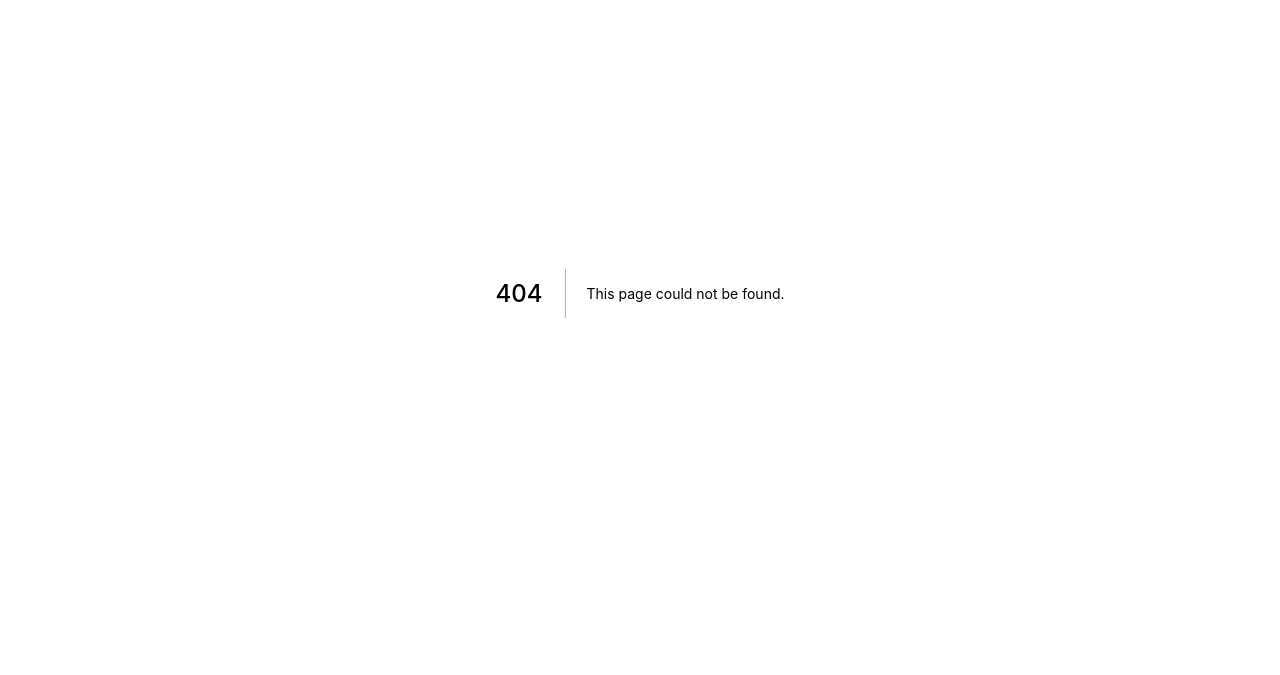
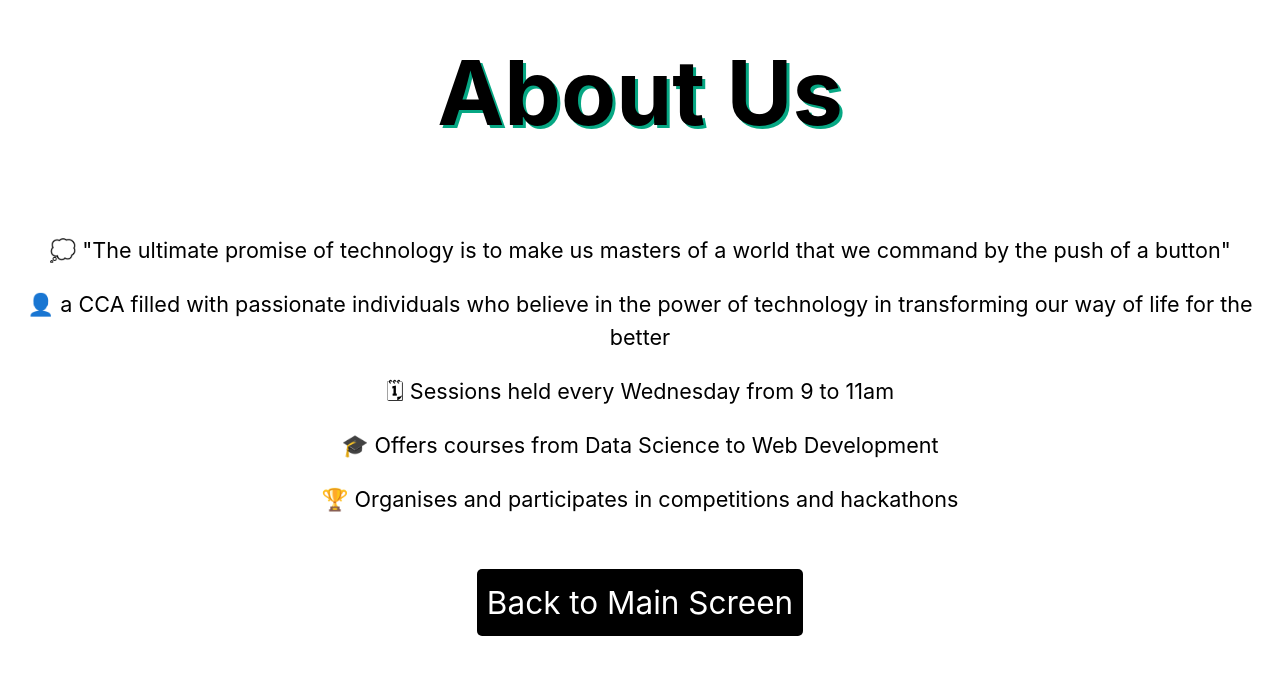
Before and after one commit to yu116/ccaweb, a Next.js app: page /about-us in a window 1280 px wide. Before the commit this address had no page. Shown: the part 107-782 px from the top of the page. Built offline with nearby package versions, Linux system fonts and the light colour scheme.

Commit message:
Update About Us page

```diff
--- a/pages/about.js
+++ b/pages/about-us.js
@@ -1,11 +1,11 @@
 import Link from 'next/link'
 import utilStyles from '../styles/utils.module.css'
 
-export default function About() {
+export default function AboutUs() {
     return (
-        <div className={utilStyles.screen, utilStyles.screenalt}>
+        <div className={utilStyles.screen}>
             <section className={utilStyles.headingMd}>
-                <h1 className={utilStyles.title, utilStyles.titlealt}>About Us</h1>
+                <h1 className={utilStyles.title}>About Us</h1>
                 <div className={utilStyles.container}>
                     <p>
                     💭 "The ultimate promise of technology is to make us masters of a world that we command by the push of a button"
@@ -26,11 +26,13 @@ export default function About() {
 
                 <br></br>
 
+                <div className={utilStyles.subscreen}>
                 <Link href="/">
                 <a className={utilStyles.btn}>
                     Back to Main Screen
                 </a>
                 </Link>
+                </div>
 
             </section>
         </div>
--- a/pages/index.js
+++ b/pages/index.js
@@ -13,7 +13,7 @@ export default function Home() {
 
           {/* Top row of buttons */}
           <div className={utilStyles.subscreen}>
-            <Link href="/about">
+            <Link href="/about-us">
               <a className={utilStyles.btn}>
                 About Us
               </a>
--- a/styles/utils.module.css
+++ b/styles/utils.module.css
@@ -56,7 +56,7 @@
   scroll-behavior: smooth;
 }
 
-.screen, .screenalt {
+.screen {
   height: 100vh;
   width: 100vw;
   display: flex;
@@ -64,10 +64,6 @@
   justify-content: center;
   flex-direction: column;
   text-align: center;
-}
-
-.screenalt {
-  background-color: #06a783;
 }
 
 .subscreen {
@@ -82,13 +78,9 @@
   padding-right: 20px;
 }
 
-.title, .titlealt {
+.title {
   font-size: 5rem;
   text-shadow: 3px 3px #06a783;
-}
-
-.titlealt {
-  text-shadow: 3px 3px white;
 }
 
 .btn {
@@ -118,7 +110,7 @@
     font-size: 1rem;
   }
 
-  .title, .titlealt {
+  .title {
     font-size: 3rem;
   }
 
```
